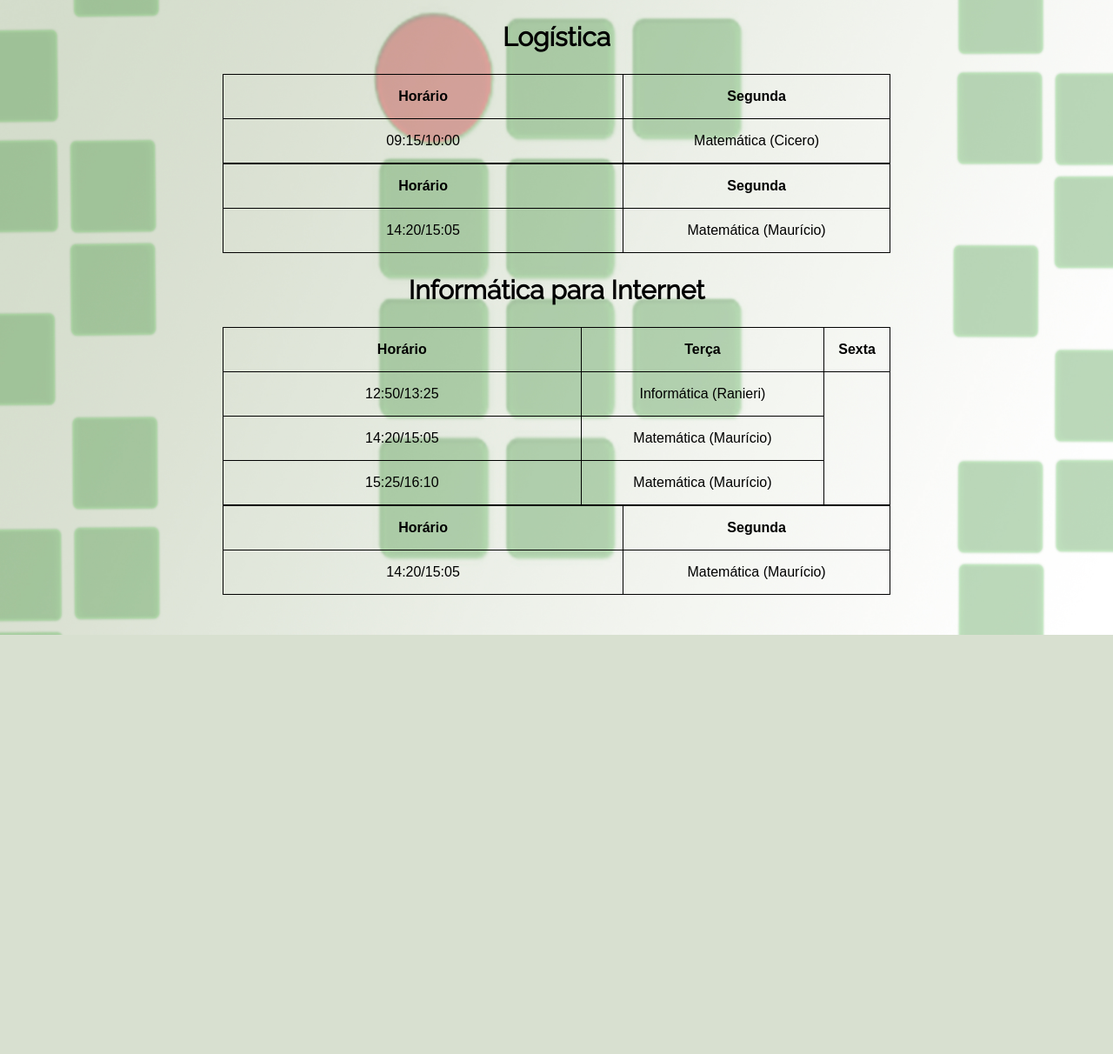
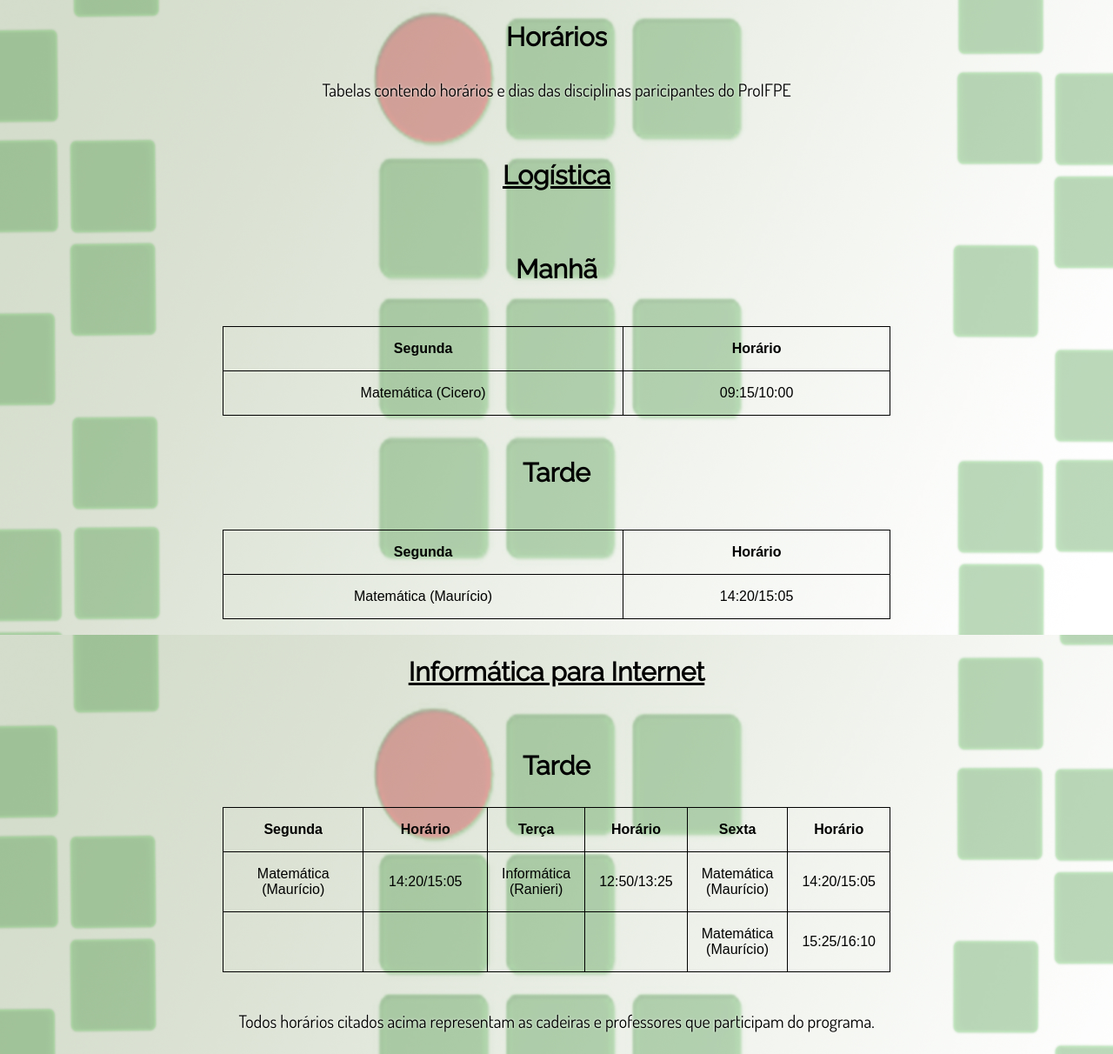
Before and after one commit to luuishenriique/Heal-Lab, a PHP site: page /horario.php in a window 1280 px wide. Shown: the part 70-1282 px from the top of the page at 87% size. Before the commit the page ends 800 px from the top, so only its background shows below. Run offline with PHP 8.4, Linux system fonts and the light colour scheme.

Commit message:
organizando tabela e fazendo comentários dos horários

```diff
--- a/projetos/proIFPE/horario.php
+++ b/projetos/proIFPE/horario.php
@@ -23,49 +23,61 @@
       </label>
     </ul>
   </div>
-
-	<h1>Logística</h1>
+  	<h1>Horários</h1>
+  	<p>Tabelas contendo horários e dias das disciplinas paricipantes do ProIFPE</p>
+	<br>
+	<h1><u>Logística</u></h1>
+	<br>
+	<h2>Manhã</h2>
+	<br>
 	<table>
+		<th>Segunda</th>
 		<th>Horário</th>
-		<th>Segunda</th>
 		<tr>
+			<td>Matemática (Cicero)</td>
 			<td>09:15/10:00</td>
-			<td>Matemática (Cicero)</td>
 		</tr>
 	</table>
+	<br>
+	<h2>Tarde</h2>
+	<br>
 	<table>
+		<th>Segunda</th>
 		<th>Horário</th>
-		<th>Segunda</th>
 		<tr>
+			<td>Matemática (Maurício)</td>
 			<td>14:20/15:05</td>
-			<td>Matemática (Maurício)</td>
 		</tr>
 	</table>
-	<h1>Informática para Internet</h1>
+	<br>
+	<h1><u>Informática para Internet</u></h1>
+	<br>
+	<h2>Tarde</h2>
 	<table>
+		<th>Segunda</th>
 		<th>Horário</th>
 		<th>Terça</th>
+		<th>Horário</th>
 		<th>Sexta</th>
+		<th>Horário</th>
 		<tr>
+			<td>Matemática (Maurício)</td>
+			<td>14:20/15:05</td>
+			<td>Informática (Ranieri)</td>
 			<td>12:50/13:25</td>
-			<td>Informática (Ranieri)</td>
+			<td>Matemática (Maurício)</td>
+			<td>14:20/15:05</td>
 		</tr>
 		<tr>
-			<td>14:20/15:05</td>
+			<td></td>
+			<td></td>
+			<td></td>
+			<td></td>
 			<td>Matemática (Maurício)</td>
-		</tr>
-		<tr>
 			<td>15:25/16:10</td>
-			<td>Matemática (Maurício)</td>
 		</tr>
 	</table>
-	<table>
-		<th>Horário</th>
-		<th>Segunda</th>
-		<tr>
-			<td>14:20/15:05</td>
-			<td>Matemática (Maurício)</td>
-		</tr>
-	</table>
+	<br>
+	<p>Todos horários citados acima representam as cadeiras e professores que participam do programa.</p>
 </body>
 </html>
```
